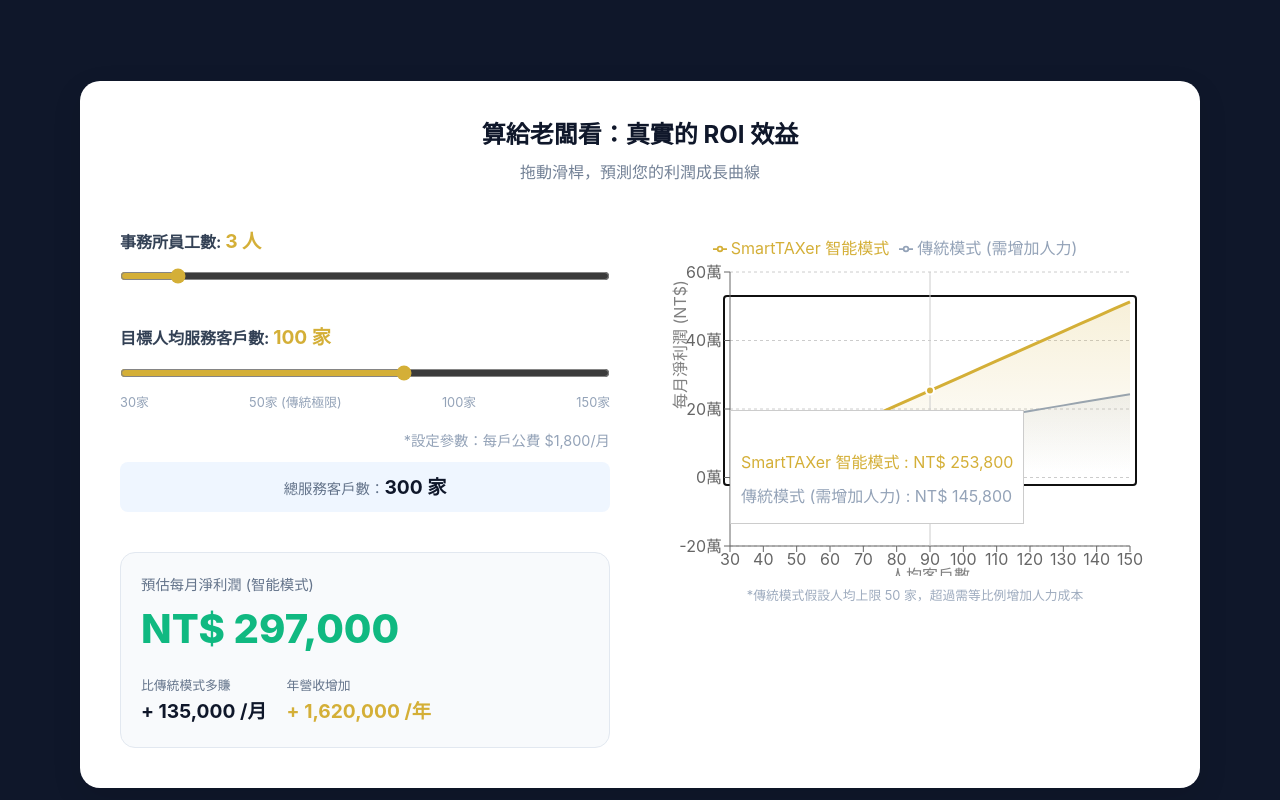
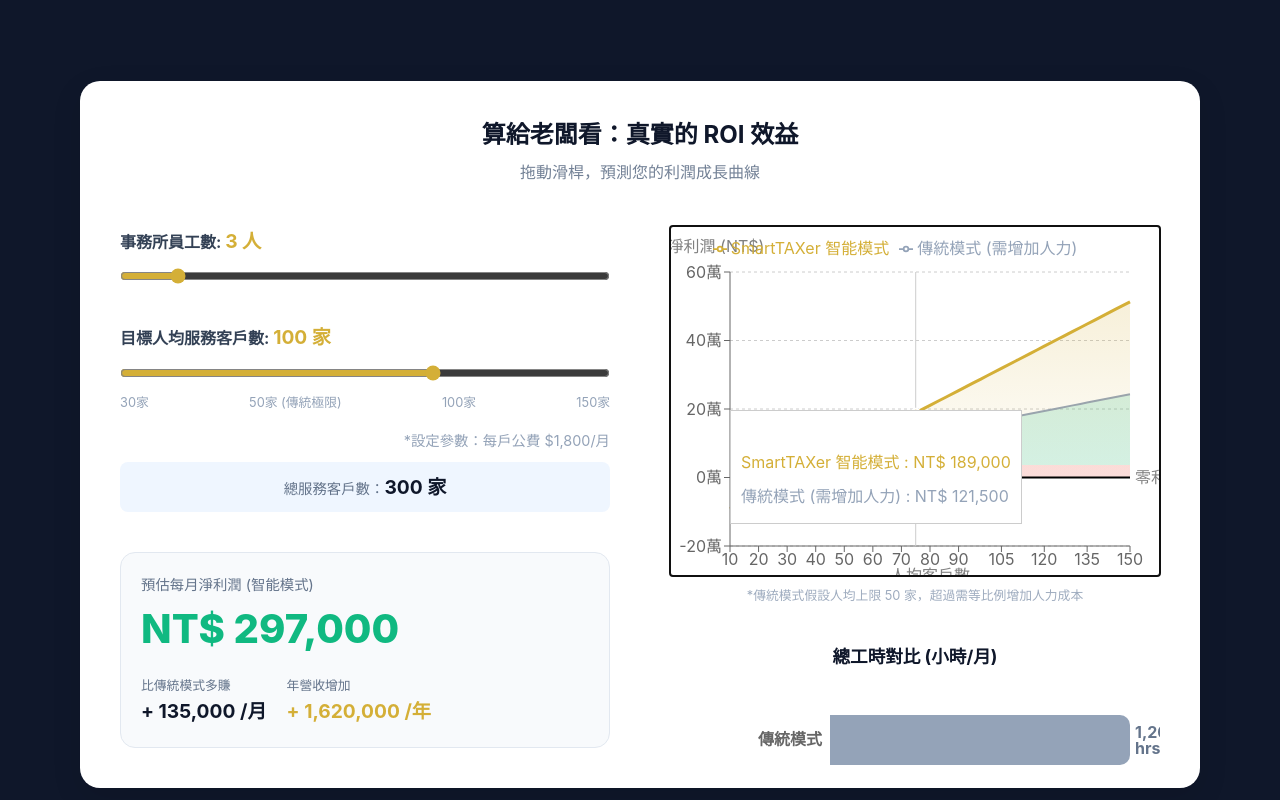
Before and after one commit to lgscvb/20251127-ai-tax, a React (Vite) app: page / in a window 1280 px wide. Both pictures are taken after a click on the element 915 px from the left and 3758 px from the top of the page. Shown: the part 3358-4158 px from the top of the page. Built offline with nearby package versions, Linux system fonts and the light colour scheme.

Commit message:
Enhance ROI Calculator: slider steps, idle cost penalty, profit/loss gradients, work hours chart, horizontal Y-axis label

```diff
--- a/src/components/ROICalculator.jsx
+++ b/src/components/ROICalculator.jsx
@@ -1,5 +1,5 @@
 import React, { useState, useMemo } from 'react';
-import { LineChart, Line, XAxis, YAxis, CartesianGrid, Tooltip, Legend, ResponsiveContainer, AreaChart, Area } from 'recharts';
+import { LineChart, Line, XAxis, YAxis, CartesianGrid, Tooltip, Legend, ResponsiveContainer, AreaChart, Area, ReferenceLine, BarChart, Bar, Cell, LabelList } from 'recharts';
 
 const ROICalculator = () => {
     const [employees, setEmployees] = useState(3);
@@ -10,19 +10,24 @@
 
     // Calculations
     const calculateData = (clientsPerEmp) => {
-        // Revenue is the same for both scenarios (assuming we achieve the target client volume)
-        const revenue = employees * clientsPerEmp * feePerClient;
+        const totalClients = employees * clientsPerEmp;
+        const revenue = totalClients * feePerClient;
 
         // Smart Mode Cost: Fixed employees (efficiency increased)
         const smartFixedCost = employees * salaryPerEmployee;
         const smartVariableCost = revenue * costRatio;
         const smartProfit = Math.round(revenue - smartFixedCost - smartVariableCost);
 
-        // Traditional Mode Cost: Need more employees to handle the load (Cap at 50 clients/emp)
-        // If target is 100 clients/emp, traditional needs 2x employees
+        // Traditional Mode Cost with Idle Cost Penalty
+        // If clients per employee < 30, add idle cost
+        let idleCostFactor = 1;
+        if (clientsPerEmp < 30) {
+            idleCostFactor = 1 + ((30 - clientsPerEmp) / 30) * 0.5; // Up to 50% cost increase
+        }
+
         const requiredEmployees = employees * (clientsPerEmp / 50);
-        const traditionalFixedCost = requiredEmployees * salaryPerEmployee;
-        const traditionalVariableCost = revenue * costRatio; // Assuming same variable cost ratio
+        const traditionalFixedCost = requiredEmployees * salaryPerEmployee * idleCostFactor;
+        const traditionalVariableCost = revenue * costRatio;
         const traditionalProfit = Math.round(revenue - traditionalFixedCost - traditionalVariableCost);
 
         return { smartProfit, traditionalProfit };
@@ -34,7 +39,7 @@
     // Chart Data Generation
     const chartData = useMemo(() => {
         const data = [];
-        for (let i = 30; i <= 150; i += 10) {
+        for (let i = 10; i <= 150; i += 5) {
             const { smartProfit, traditionalProfit } = calculateData(i);
             data.push({
                 clients: i,
@@ -44,6 +49,22 @@
         }
         return data;
     }, [employees]);
+
+    // Calculate gradient offset for profit/loss colors
+    const gradientOffset = () => {
+        const dataMax = Math.max(...chartData.map((i) => Math.max(i.smart, i.traditional)));
+        const dataMin = Math.min(...chartData.map((i) => Math.min(i.smart, i.traditional)));
+        if (dataMax <= 0) return 0;
+        if (dataMin >= 0) return 1;
+        return dataMax / (dataMax - dataMin);
+    };
+    const off = gradientOffset();
+
+    // Work hours comparison data
+    const workHoursData = [
+        { name: '傳統模式', hours: Math.round((employees * clientsPerEmployee) * 4) },
+        { name: '智能模式', hours: Math.round((employees * clientsPerEmployee) * 0.5) },
+    ];
 
     return (
         <div className="roi-calculator-container" style={{ background: '#fff', padding: '40px', borderRadius: '20px', boxShadow: '0 10px 30px rgba(0,0,0,0.1)' }}>
@@ -69,7 +90,7 @@
                             目標人均服務客戶數: <span style={{ color: '#d4af37', fontSize: '1.2rem' }}>{clientsPerEmployee} 家</span>
                         </label>
                         <input
-                            type="range" min="30" max="150" step="5" value={clientsPerEmployee}
+                            type="range" min="10" max="150" step="10" value={clientsPerEmployee}
                             onChange={(e) => setClientsPerEmployee(Number(e.target.value))}
                             style={{ width: '100%', accentColor: '#d4af37' }}
                         />
@@ -118,9 +139,9 @@
                     <ResponsiveContainer width="100%" height="100%">
                         <AreaChart data={chartData} margin={{ top: 10, right: 30, left: 0, bottom: 0 }}>
                             <defs>
-                                <linearGradient id="colorTraditional" x1="0" y1="0" x2="0" y2="1">
-                                    <stop offset="5%" stopColor="#94a3b8" stopOpacity={0.2} />
-                                    <stop offset="95%" stopColor="#94a3b8" stopOpacity={0} />
+                                <linearGradient id="splitColor" x1="0" y1="0" x2="0" y2="1">
+                                    <stop offset={off} stopColor="#10b981" stopOpacity={0.3} />
+                                    <stop offset={off} stopColor="#ef4444" stopOpacity={0.3} />
                                 </linearGradient>
                                 <linearGradient id="colorSmart" x1="0" y1="0" x2="0" y2="1">
                                     <stop offset="5%" stopColor="#d4af37" stopOpacity={0.3} />
@@ -131,17 +152,43 @@
                             <XAxis dataKey="clients" label={{ value: '人均客戶數', position: 'insideBottom', offset: -5 }} />
                             <YAxis
                                 tickFormatter={(value) => `${value / 10000}萬`}
-                                label={{ value: '每月淨利潤 (NT$)', angle: -90, position: 'insideLeft', offset: 10 }}
+                                label={{ value: '每月淨利潤 (NT$)', position: 'top', offset: 20 }}
                             />
                             <Tooltip formatter={(value) => `NT$ ${value.toLocaleString()}`} />
                             <Legend verticalAlign="top" height={36} />
-                            <Area type="monotone" dataKey="traditional" name="傳統模式 (需增加人力)" stroke="#94a3b8" fill="url(#colorTraditional)" strokeWidth={2} />
+                            <ReferenceLine y={0} stroke="#000" strokeWidth={2} label={{ value: '零利潤', position: 'right' }} />
+                            <Area type="monotone" dataKey="traditional" name="傳統模式 (需增加人力)" stroke="#94a3b8" fill="url(#splitColor)" strokeWidth={2} />
                             <Area type="monotone" dataKey="smart" name="SmartTAXer 智能模式" stroke="#d4af37" fill="url(#colorSmart)" strokeWidth={3} />
                         </AreaChart>
                     </ResponsiveContainer>
                     <p style={{ textAlign: 'center', fontSize: '0.8rem', color: '#94a3b8', marginTop: '10px' }}>
                         *傳統模式假設人均上限 50 家，超過需等比例增加人力成本
                     </p>
+
+                    {/* Work Hours Comparison Chart */}
+                    <div style={{ marginTop: '40px' }}>
+                        <h3 style={{ textAlign: 'center', marginBottom: '20px', color: '#0f172a', fontSize: '1.1rem' }}>總工時對比 (小時/月)</h3>
+                        <div style={{ height: '200px' }}>
+                            <ResponsiveContainer width="100%" height="100%">
+                                <BarChart
+                                    layout="vertical"
+                                    data={workHoursData}
+                                    margin={{ top: 5, right: 30, left: 80, bottom: 5 }}
+                                >
+                                    <XAxis type="number" hide />
+                                    <YAxis dataKey="name" type="category" axisLine={false} tickLine={false} width={80} tick={{ fontSize: '1rem', fontWeight: 'bold' }} />
+                                    <Tooltip />
+                                    <Bar dataKey="hours" radius={[0, 10, 10, 0]} barSize={50}>
+                                        {workHoursData.map((entry, index) => (
+                                            <Cell key={`cell-${index}`} fill={index === 0 ? '#94a3b8' : '#10b981'} />
+                                        ))}
+                                        <LabelList dataKey="hours" position="right" style={{ fill: '#64748b', fontWeight: 'bold' }} formatter={(value) => `${value.toLocaleString()} hrs`} />
+                                    </Bar>
+                                </BarChart>
+                            </ResponsiveContainer>
+                        </div>
+                        <p style={{ textAlign: 'center', fontSize: '0.8rem', color: '#64748b', marginTop: '10px' }}>節省工時：<span style={{ color: '#10b981', fontWeight: 'bold' }}>{((1 - workHoursData[1].hours / workHoursData[0].hours) * 100).toFixed(0)}%</span></p>
+                    </div>
                 </div>
             </div>
         </div>
```
